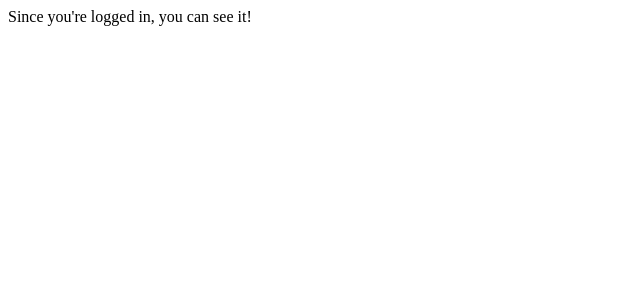
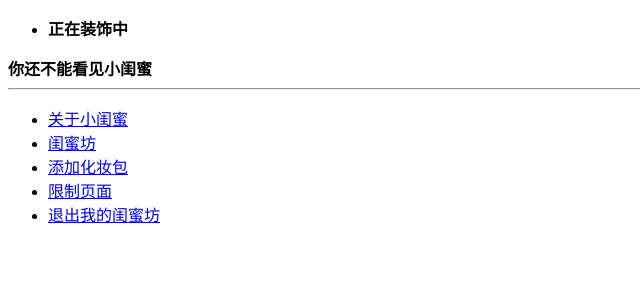
Before and after one commit to ZmcGit900312/melancholia, a Django app: page /rango/restricted/ in a window 1280 px wide. Shown: the top 300 px of the page, without its empty margins (0-640 px from the left). Run offline with Django 3.2, Linux system fonts and the light colour scheme; the visitor is signed in with stand-in values (Sample User, id 1); data that the repository does not hold is empty.

Commit message:
添加 限制页面template

```diff
--- a/rango/views.py
+++ b/rango/views.py
@@ -1,5 +1,5 @@
 from django.shortcuts import render
-from django.contrib.auth import authenticate, login,logout
+from django.contrib.auth import authenticate, login, logout
 from django.contrib.auth.decorators import login_required
 from django.http import HttpResponse, HttpResponseRedirect
 from django.urls import reverse
@@ -153,9 +153,11 @@ def user_login(request):
     else:
         return render(request, 'rango/login.html', {})
 
+
 @login_required
 def restricted(request):
-    return HttpResponse("Since you're logged in, you can see it!")
+    return render(request,'rango/restricted.html',{})
+
 
 def user_logout(request):
     logout(request)
--- a/templates/rango/base.html
+++ b/templates/rango/base.html
@@ -28,10 +28,10 @@
 <hr/>
 <div>
     <ul>
-        <li><a href="{% url 'add_category' %}">添加化妆包</a> </li>
         <li><a href="{% url 'about' %}">关于小闺蜜</a></li>
         <li><a href="{% url 'index' %}">闺蜜坊</a></li>
         {% if user.is_authenticated %}
+            <li><a href="{% url 'add_category' %}">添加化妆包</a> </li>
             <li><a href="{% url 'restricted' %}">限制页面</a></li>
             <li><a href="{% url 'logout' %}">退出我的闺蜜坊</a></li>
             {% else %}
--- /dev/null
+++ b/templates/rango/restricted.html
@@ -0,0 +1,10 @@
+{% extends 'rango/base.html' %}
+{% load static %}
+
+{% block title_block %}
+    限制页面
+{% endblock %}
+
+{% block body_block %}
+    <strong>你还不能看见小闺蜜 </strong>
+{% endblock %}
```
Also changed, not shown: templates/rango/category.html (+5 -2 lines).
